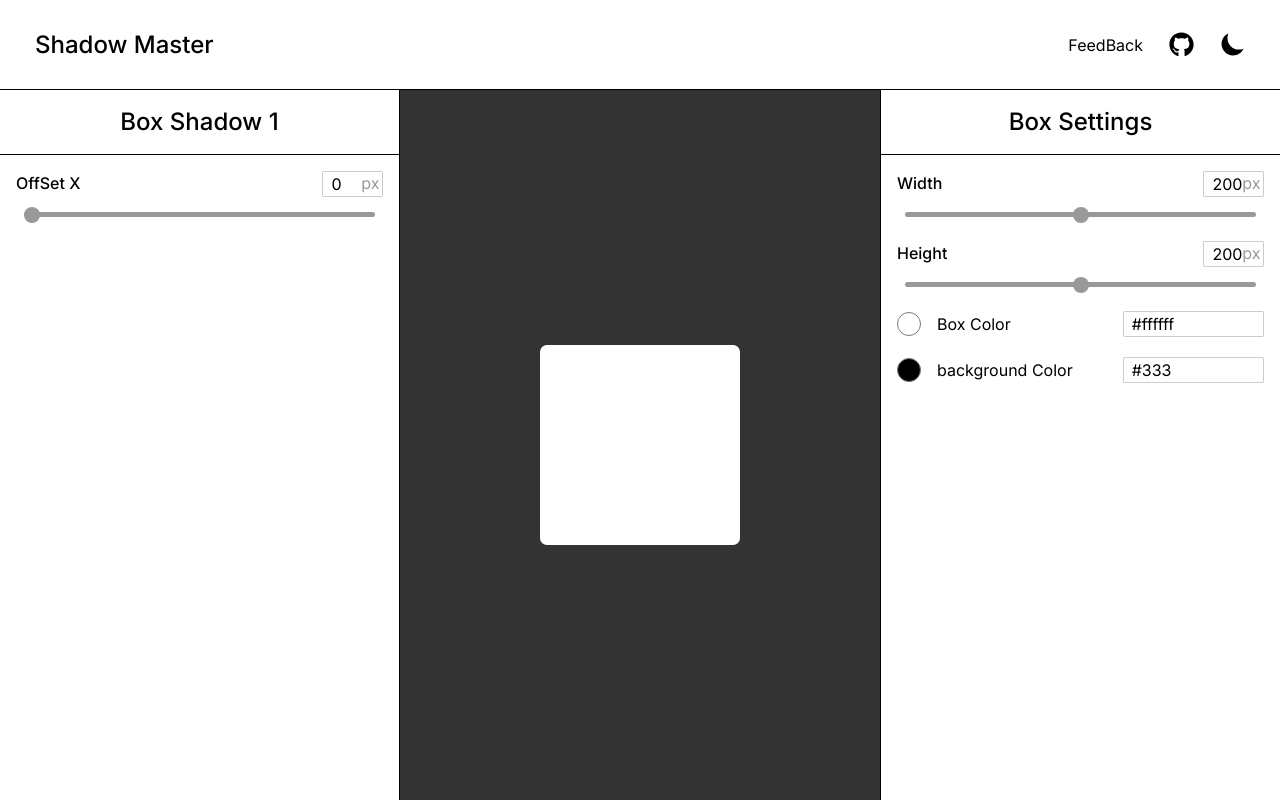
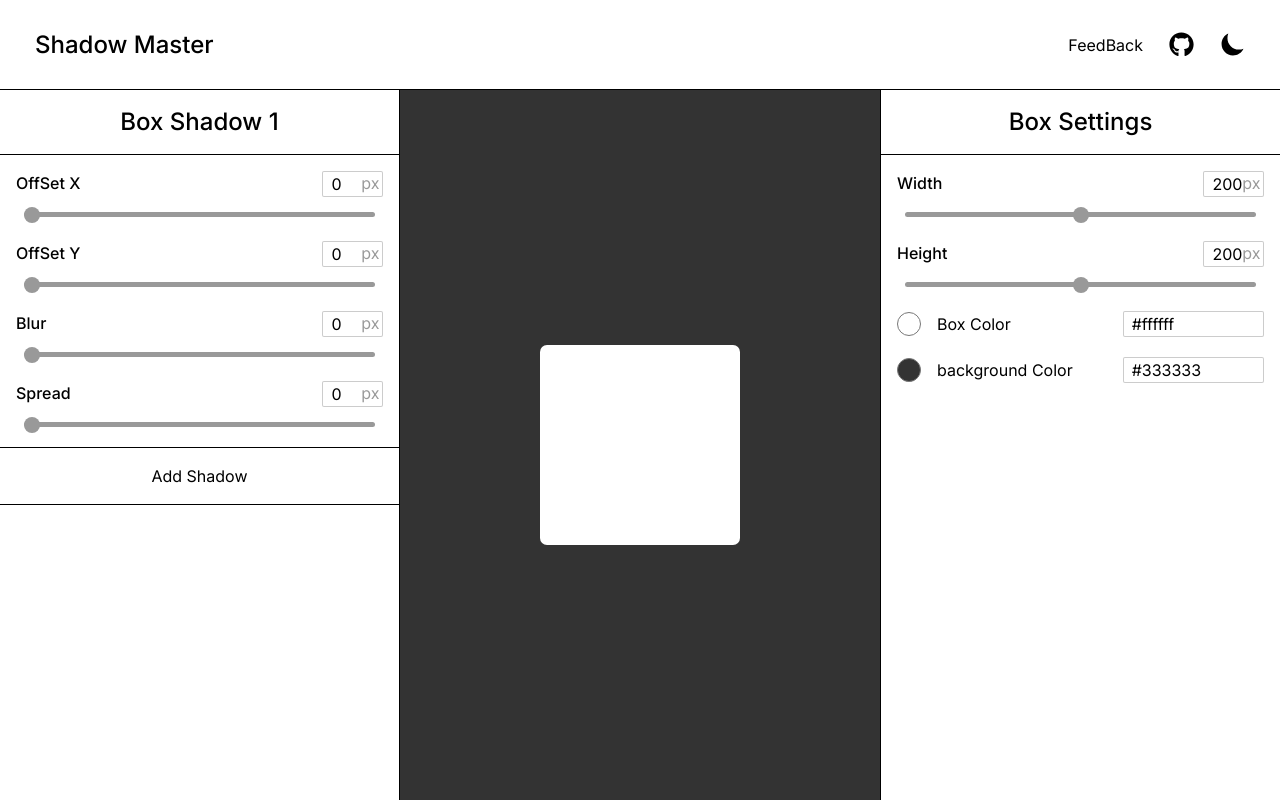
Before and after one commit to Xenos-the-stupid/shadow-master, a React (Vite) app: page / in a window 1280 px wide. Built offline with nearby package versions, Linux system fonts and the light colour scheme.

Commit message:
feat: added inputs for box shadows

```diff
--- a/src/App.tsx
+++ b/src/App.tsx
@@ -7,12 +7,24 @@ import TestingBox from "./components/TestingBox";
 import { playgroundSettingsAtom } from "./store/box";
 import ColorInput from "./components/ColorInput";
 import { boxShadowAtom } from "./store/boxShadow";
-import { useState } from "react";
 
 export default function App() {
   const [boxSettings, setBoxSettings] = useAtom(playgroundSettingsAtom);
   const [boxShadow, setBoxShadow] = useAtom(boxShadowAtom);
-  const [numberOfShadow, setNumberOfShadow] = useState(1);
+
+  const onAddShadow = () => {
+    setBoxShadow((prev) => [
+      ...prev,
+      {
+        inset: false,
+        offsetX: 0,
+        offsetY: 0,
+        blur: 0,
+        spread: 0,
+        color: "#000000",
+      },
+    ]);
+  };
 
   return (
     <div>
@@ -20,38 +32,149 @@ export default function App() {
 
       <div className="flex h-[calc(100dvh-90px)]">
         <AsideWrapper className="dark:border-border-color-dark border-r border-border-color">
-          {new Array(numberOfShadow).fill(0).map((_, index) => (
-            <Accordion>
-              <Accordion.Title>Box Shadow 1</Accordion.Title>
-              <Accordion.Body>
+          {new Array(boxShadow.length).fill(null).map((_, index) => (
+            <Accordion key={index}>
+              <Accordion.Title>Box Shadow {index + 1}</Accordion.Title>
+              <Accordion.Body className="flex flex-col gap-5">
                 <Pxinput>
                   <Pxinput.Header>
                     <Pxinput.Label>OffSet X</Pxinput.Label>
                     <Pxinput.Size
-                      value={boxShadow[index].offsetX || 0}
+                      value={boxShadow[index].offsetX}
                       onChange={(e) =>
-                        setBoxShadow((prev) => ({
-                          ...prev,
-                          offsetX: +e.target.value,
-                        }))
+                        setBoxShadow((prev) => {
+                          const updatedShadow = [...prev];
+                          updatedShadow[index] = {
+                            ...updatedShadow[index], // Ensure the object at `index` is copied
+                            offsetX: +e.target.value,
+                          };
+                          return updatedShadow;
+                        })
                       }
                     />
                   </Pxinput.Header>
                   <Pxinput.Range
-                    value={boxShadow[index].offsetX || 0}
+                    value={boxShadow[index].offsetX}
                     onChange={(e) =>
-                      setBoxShadow((prev) => ({
-                        ...prev,
-                        offsetX: +e.target.value,
-                      }))
+                      setBoxShadow((prev) => {
+                        const updatedShadow = [...prev];
+                        updatedShadow[index] = {
+                          ...updatedShadow[index], // Ensure the object at `index` is copied
+                          offsetX: +e.target.value,
+                        };
+                        return updatedShadow;
+                      })
+                    }
+                  />
+                </Pxinput>
+                <Pxinput>
+                  <Pxinput.Header>
+                    <Pxinput.Label>OffSet Y</Pxinput.Label>
+                    <Pxinput.Size
+                      value={boxShadow[index].offsetY}
+                      onChange={(e) =>
+                        setBoxShadow((prev) => {
+                          const updatedShadow = [...prev];
+                          updatedShadow[index] = {
+                            ...updatedShadow[index], // Ensure the object at `index` is copied
+                            offsetY: +e.target.value,
+                          };
+                          return updatedShadow;
+                        })
+                      }
+                    />
+                  </Pxinput.Header>
+                  <Pxinput.Range
+                    value={boxShadow[index].offsetY}
+                    onChange={(e) =>
+                      setBoxShadow((prev) => {
+                        const updatedShadow = [...prev];
+                        updatedShadow[index] = {
+                          ...updatedShadow[index], // Ensure the object at `index` is copied
+                          offsetY: +e.target.value,
+                        };
+                        return updatedShadow;
+                      })
+                    }
+                  />
+                </Pxinput>
+                <Pxinput>
+                  <Pxinput.Header>
+                    <Pxinput.Label>Blur</Pxinput.Label>
+                    <Pxinput.Size
+                      value={boxShadow[index].blur}
+                      onChange={(e) =>
+                        setBoxShadow((prev) => {
+                          const updatedShadow = [...prev];
+                          updatedShadow[index] = {
+                            ...updatedShadow[index], // Ensure the object at `index` is copied
+                            blur: +e.target.value,
+                          };
+                          return updatedShadow;
+                        })
+                      }
+                    />
+                  </Pxinput.Header>
+                  <Pxinput.Range
+                    value={boxShadow[index].blur}
+                    onChange={(e) =>
+                      setBoxShadow((prev) => {
+                        const updatedShadow = [...prev];
+                        updatedShadow[index] = {
+                          ...updatedShadow[index], // Ensure the object at `index` is copied
+                          blur: +e.target.value,
+                        };
+                        return updatedShadow;
+                      })
+                    }
+                  />
+                </Pxinput>
+                <Pxinput>
+                  <Pxinput.Header>
+                    <Pxinput.Label>Spread</Pxinput.Label>
+                    <Pxinput.Size
+                      value={boxShadow[index].spread}
+                      onChange={(e) =>
+                        setBoxShadow((prev) => {
+                          const updatedShadow = [...prev];
+                          updatedShadow[index] = {
+                            ...updatedShadow[index], // Ensure the object at `index` is copied
+                            spread: +e.target.value,
+                          };
+                          return updatedShadow;
+                        })
+                      }
+                    />
+                  </Pxinput.Header>
+                  <Pxinput.Range
+                    value={boxShadow[index].spread}
+                    onChange={(e) =>
+                      setBoxShadow((prev) => {
+                        const updatedShadow = [...prev];
+                        updatedShadow[index] = {
+                          ...updatedShadow[index], // Ensure the object at `index` is copied
+                          spread: +e.target.value,
+                        };
+                        return updatedShadow;
+                      })
                     }
                   />
                 </Pxinput>
               </Accordion.Body>
             </Accordion>
           ))}
+          <button
+            className="dark:border-border-color-dark w-full border-y border-border-color py-4 text-center"
+            onClick={onAddShadow}
+            type="button"
+          >
+            Add Shadow
+          </button>
         </AsideWrapper>
-        <main className="grid flex-1 place-items-center" style={{backgroundColor: boxSettings.backgroundColor}}>
+        <main
+          className="grid flex-1 place-items-center"
+          style={{ backgroundColor: boxSettings.backgroundColor }}
+        >
           <TestingBox />
         </main>
         <AsideWrapper className="dark:border-border-color-dark border-l border-border-color">
--- a/src/components/TestingBox.tsx
+++ b/src/components/TestingBox.tsx
@@ -1,12 +1,15 @@
 import { useAtom } from "jotai";
 import { playgroundSettingsAtom } from "../store/box";
 import { useRef, useEffect } from "react";
+import { addPixcels } from "../utils/add-pixcels";
+import { boxShadowAtom } from "../store/boxShadow";
 
 export default function TestingBox() {
   const [boxSettings, setBoxSettings] = useAtom(playgroundSettingsAtom);
   const boxRef = useRef<HTMLDivElement>(null);
   const initialMouseX = useRef(0);
   const isMouseDown = useRef(false);
+  const [boxShadow] = useAtom(boxShadowAtom);
 
   useEffect(() => {
     const handleMouseDown = (e: MouseEvent) => {
@@ -68,6 +71,7 @@ export default function TestingBox() {
         height: `${boxSettings.height}px`,
         backgroundColor: boxSettings.color,
         borderRadius: `${boxSettings.borderRadius}px`,
+        boxShadow: boxShadow.map((prop) => addPixcels(prop)).join(", "),
       }}
       className="group relative resize overflow-auto [&::-webkit-resizer]:hidden"
     >
--- a/src/store/box.ts
+++ b/src/store/box.ts
@@ -5,5 +5,5 @@ export const playgroundSettingsAtom = atom({
   height: 200,
   color: "#ffffff",
   borderRadius: 7,
-  backgroundColor: "#333",
+  backgroundColor: "#333333",
 });
```
